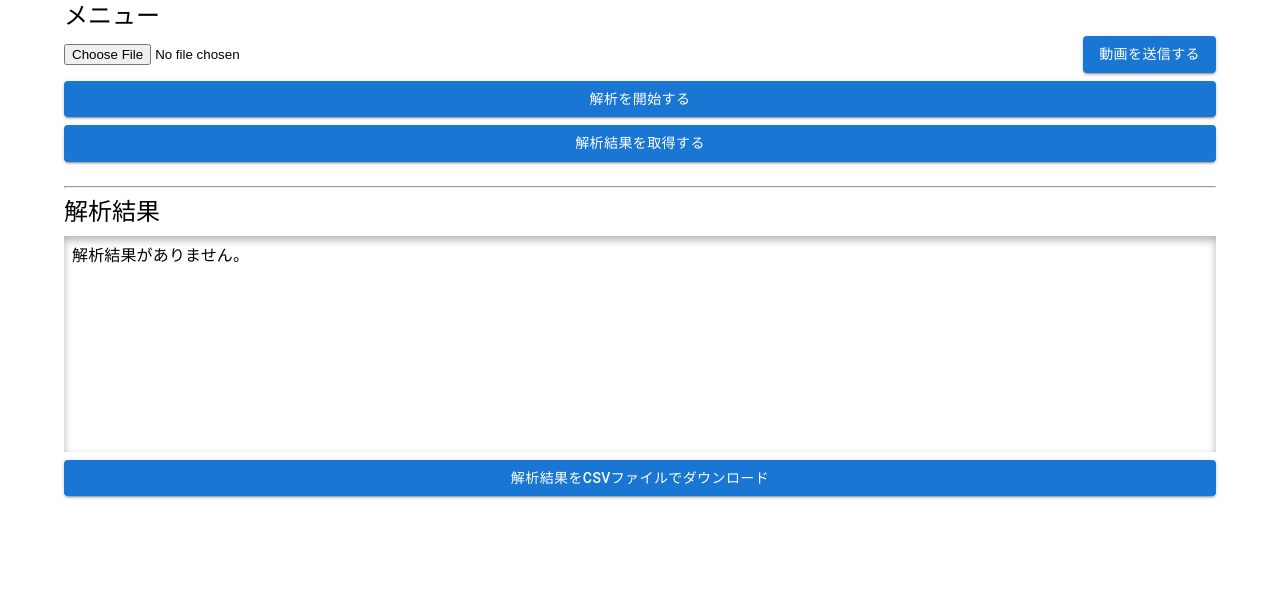
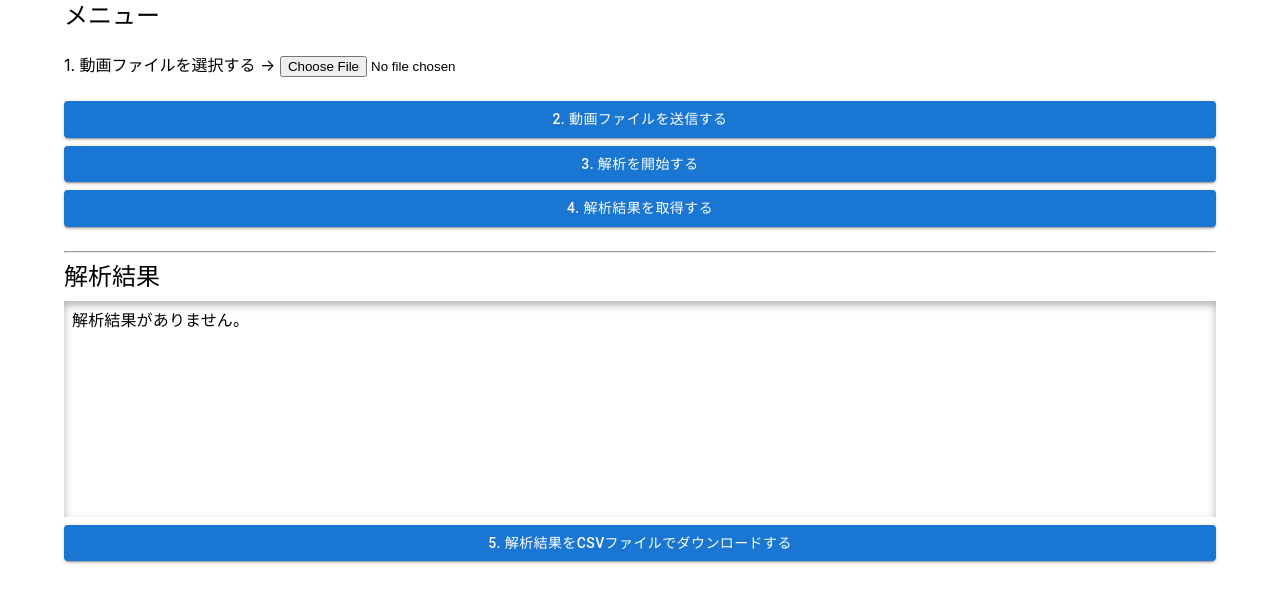
Before and after one commit to MRyutaro/spla3clip, a React (Create React App) app in the folder frontend/: page / in a window 1280 px wide. Shown: the top 602 px of the page. Built offline with nearby package versions, Linux system fonts and the light colour scheme.

Commit message:
update: 番号順にした

```diff
--- a/frontend/src/App.tsx
+++ b/frontend/src/App.tsx
@@ -186,25 +186,20 @@ export default function App(): JSX.Element {
                     marginBottom: "16px",
                 }}
             >
-                <Box
+                <p>
+                    1. 動画ファイルを選択する &rarr;{" "}
+                    <input type="file" accept="video/*" onChange={handleFileChange} style={{ marginBottom: "8px" }} />
+                </p>
+                <Button
+                    variant="contained"
+                    color="primary"
+                    onClick={handleFileUpload}
                     sx={{
                         marginBottom: "8px",
-                        // 左右にアイテムを配置
-                        display: "flex",
-                        justifyContent: "space-between",
-                        // 真ん中にアイテムを配置
-                        alignItems: "center",
                     }}
                 >
-                    <input type="file" accept="video/*" onChange={handleFileChange} />
-                    <Button
-                        variant="contained"
-                        color="primary"
-                        onClick={handleFileUpload}
-                    >
-                        動画を送信する
-                    </Button>
-                </Box>
+                    2. 動画ファイルを送信する
+                </Button>
                 <Button
                     variant="contained"
                     color="primary"
@@ -213,7 +208,7 @@ export default function App(): JSX.Element {
                     }}
                     onClick={postPredictTask}
                 >
-                    解析を開始する
+                    3. 解析を開始する
                 </Button>
                 <Button
                     variant="contained"
@@ -223,7 +218,7 @@ export default function App(): JSX.Element {
                     }}
                     onClick={fetchResult}
                 >
-                    解析結果を取得する
+                    4. 解析結果を取得する
                 </Button>
             </Box>
             <hr />
@@ -295,7 +290,7 @@ export default function App(): JSX.Element {
                     }}
                     onClick={handleDownload}
                 >
-                    解析結果をCSVファイルでダウンロード
+                    5. 解析結果をCSVファイルでダウンロードする
                 </Button>
             </Box>
         </Container>
```
Also changed, not shown: 1 other file (tests, documents, lock files or other folders).
